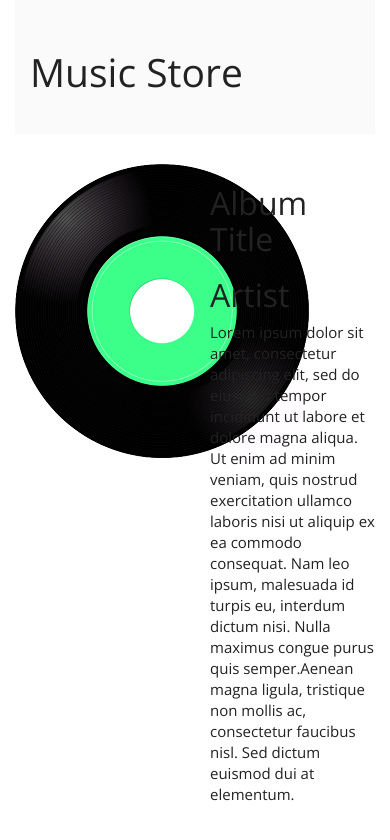
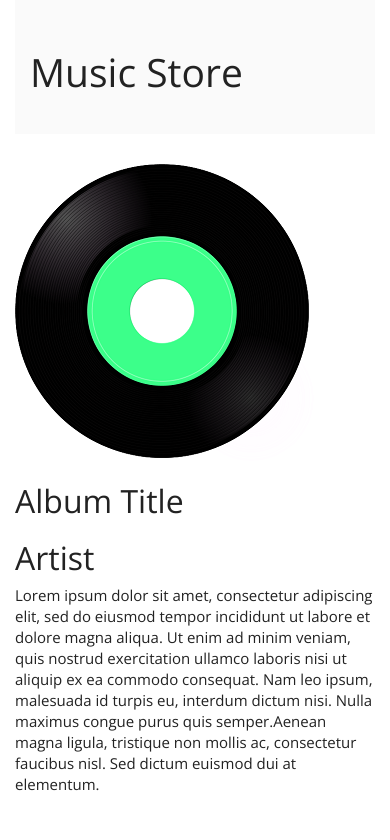
Before and after one commit to erWIL11/WEB215, a plain HTML site: page M3_T1_WilsonErika/AlbumDetails.html in a window 390 px wide. Drawn offline with nearby package versions, Linux system fonts and the light colour scheme.

Commit message:
Completed M3T1

```diff
--- a/M3_T1_WilsonErika/AlbumDetails.html
+++ b/M3_T1_WilsonErika/AlbumDetails.html
@@ -13,11 +13,11 @@
 	</div>
 
 	<div class = "row">
-	<div class = "col-xs-6 col-md-4">
+	<div class = "col-xs-12 col-md-4">
 		<img src ="M3T1_Album.gif"/>
 	</div>
 
-	<div class = "col-xs-6 col-md-8">
+	<div class = "col-xs-12 col-md-8">
 		<div class = "title">
 			<h2>Album Title</h2>
 		</div>
```
